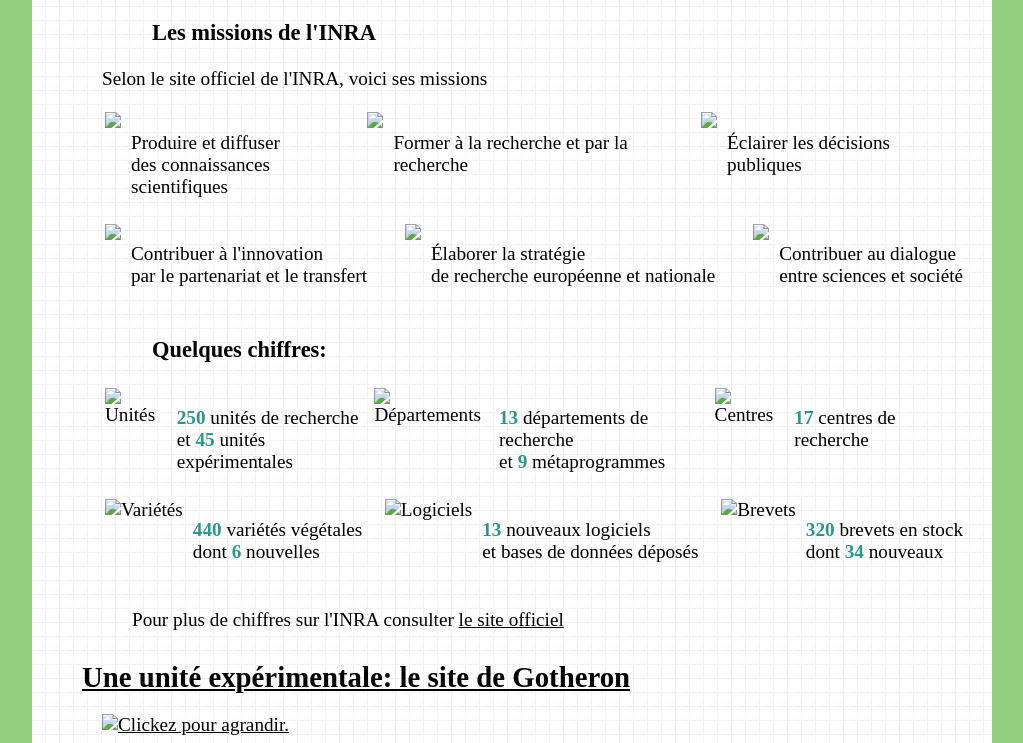
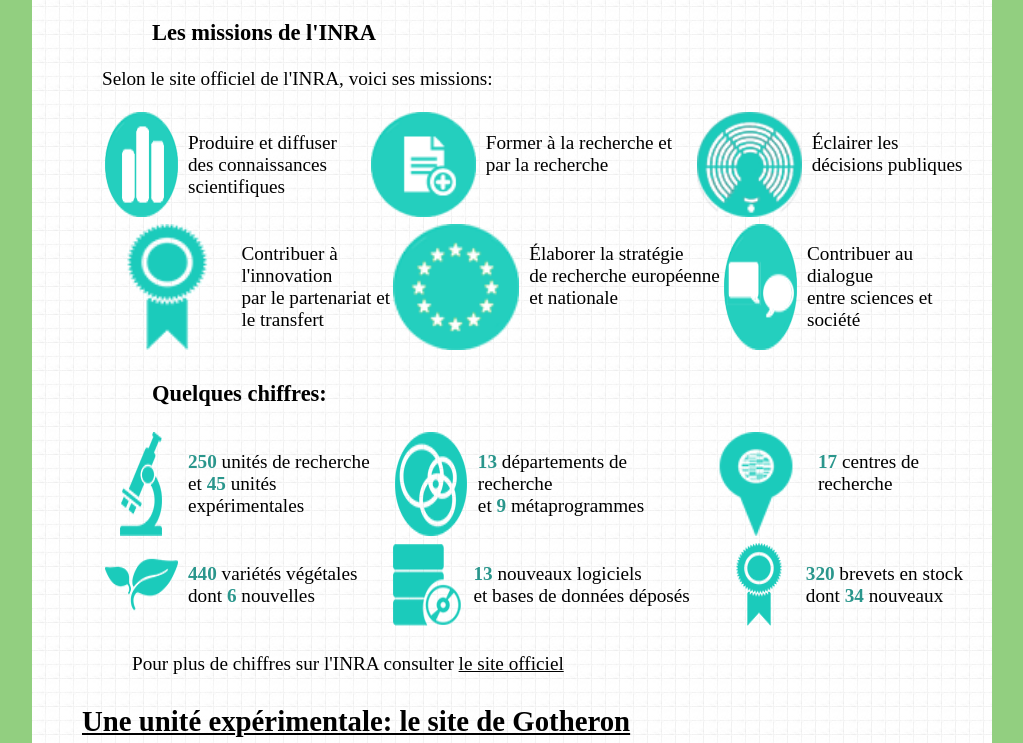
Before and after one commit to SiteSVTINRA/sitesvtinra.github.io, a plain HTML site: page hist.html in a window 1280 px wide. Shown: the part 917-1660 px from the top of the page, without its empty margins (128-1151 px from the left). Drawn offline with Linux system fonts and the light colour scheme.

Commit message:
Update hist.html

```diff
--- a/hist.html
+++ b/hist.html
@@ -9,7 +9,6 @@
 	<header>
 		<div>
 			<h1>Retour de la sortie à l'INRA du mercredi 2 octobre 2019</h1>
-			<p>Nous sommes partis visiter le site de l'INRA de Gotheron avec notre classe de spécialités de SVT.</p>
 		</div>
 		<nav>
 			<ul>
@@ -39,33 +38,33 @@
 			leurs propositions sont formulées dans un rapport remis aux ministères de tutelle en octobre 2018. En mai 2019, il est annoncé que l'organisme résultant de la fusion au 1er janvier 2020 aura pour nom Institut national de recherche pour l’agriculture, l’alimentation et l’environnement (INRAE). </p>
 
 			<h3>Les missions de l'INRA</h3>
-			<p>Selon le site officiel de l'INRA, voici ses missions</p>
+			<p>Selon le site officiel de l'INRA, voici ses missions:</p>
 			<table>
 				<tr>
 					<td>
-						<img src='livres.png'>
+						<img src='Images/livres.png'>
 						<p>Produire et diffuser<br>des connaissances scientifiques</p>
 					</td>
 					<td>
-						<img src='former.png'>
+						<img src='Images/former.png'>
 						<p>Former à la recherche et par la recherche</p>
 					</td>
 					<td>
-						<img src='politique.png'>
+						<img src='Images/politique.png'>
 						<p>Éclairer les décisions publiques</p>
 					</td>
 				</tr>
 				<tr>
 					<td>
-						<img src='brevets.png'>
+						<img src='Images/brevets.png'>
 						<p>Contribuer à l'innovation<br>par le partenariat et le transfert</p>
 					</td>
 					<td>
-						<img src='europe.png'>
+						<img src='Images/europe.png'>
 						<p>Élaborer la stratégie<br>de recherche européenne et nationale</p>
 					</td>
 					<td>
-						<img src='dialogue.png'>
+						<img src='Images/dialogue.png'>
 						<p>Contribuer au dialogue<br>entre sciences et société </p>
 					</td>
 				</tr>
@@ -75,33 +74,33 @@
 			<table>
 				<tr>
 					<td>
-						<img src="unites.png" alt="Unités">
+						<img src="Images/unites.png" alt="Unités">
 						<p><span class="chiffre">250</span> unités de recherche <br>et <span class="chiffre">45</span> unités expérimentales</p>
 					</td>
 					<td>
-						<img src="departements.png" alt="Départements">
+						<img src="Images/departements.png" alt="Départements">
 						<p><span class="chiffre">13</span> départements de recherche
 						<br>et <span class="chiffre">9</span> métaprogrammes </p>
 					</td>
 					<td>
-						<img src="centres.png" alt="Centres">
+						<img src="Images/centres.png" alt="Centres">
 						<p><span class="chiffre">17</span> centres de recherche </p>
 					</td>
 				</tr>
 				<tr>
 					<td>
-						<img src="varietes.png" alt="Variétés">
+						<img src="Images/varietes.png" alt="Variétés">
 						<p><span class="chiffre">440</span> variétés végétales
 						<br>dont <span class="chiffre">6</span> nouvelles </p>
 					</td>
 					<td>
-						<img src="logiciels.png" alt="Logiciels">
+						<img src="Images/logiciels.png" alt="Logiciels">
 						<p><span class="chiffre">13</span> nouveaux logiciels
 						<br>et bases de données déposés
 						</p>
 					</td>
 					<td>
-						<img src="brevets.png" alt="Brevets">
+						<img src="Images/brevets.png" alt="Brevets">
 						<p><span class="chiffre">320</span> brevets en stock
 						<br>dont <span class="chiffre">34</span> nouveaux </p>
 					</td>
@@ -111,15 +110,19 @@
 		</article>
 		<h2>Une unité expérimentale: le site de Gotheron</h2>
 		<article>
-			<a href="carte_gd.png"><img src="carte.png" title="Clickez pour agrandir."></a>
+			<a href="Images/carte_gd.png"><img src="Images/carte.png" title="Clickez pour agrandir."></a>
 			<p>L’unité expérimentale de recherches intégrées (UERI) de Gotheron est située en moyenne vallée du Rhône à proximité de Valence dans la Drôme. <br>Elle développe des programmes d’expérimentation-recherche sur les systèmes de culture durables en arboriculture fruitière.<br>L’objectif général de l’unité est de proposer et tester des itinéraires techniques novateurs pour assurer une production de fruits de qualité en réduisant les intrants dans les vergers : quels vergers pour une production de fruits durable ?</p>
-			<p>Le site de Gotheron s'étend sur 90 hectares dont 20 hectares de verger.<br>23 personnes y travaillent. L'objectif initial était d'y <strong>réduire de 50 % l'utilisation de pesticides</strong>.<br>Aujourd'hui, l'objectif de l'INRA et de <strong>réduire à 25 % l'usage de pesticides</strong> soit 5 traitements par an.</p>
+			<div class="align">
+				<img src="Images/hangar.jpg" alt="Un hangar de rangement">
+				<p class='center'>Le site de Gotheron s'étend sur 90 hectares dont 20 hectares de verger.<br>23 personnes y travaillent. L'objectif initial était d'y <strong>réduire de 50 % l'utilisation de pesticides</strong>.<br>Aujourd'hui, l'objectif de l'INRA et de <strong>réduire à 25 % l'usage de pesticides</strong> soit 5 traitements par an.</p>
+			</div>
 			<p>Ce site vise à créer les conditions pour avoir un fruit de qualité en réduisant l'usage des pesticides, qui sont un problème pour la santé humaine en utilisant, par exemple, des bactéries ennemies des insectes pour les empêcher d'attaquer les fruits (bio-contrôle), plutôt que des insecticides dont des résidus resteraient dans l'arbre.</p>
 			<p>Cette unité expérimentale pratique trois types d'agriculture :</p>
 			<ul>
 				<li>de l'<strong>agriculture biologique</strong>;</li>
 				<li>de l'<strong>agriculture conventionnelle</strong> dans des parcelles références : on pratique une vingtaine de traitements par an ; l'arrosage est fait par des tuyaux en surface qui arrosent donc aussi l'herbe, ce qui fait que l'on doit désherber souvent, ce qui perturbe les animaux ; de plus, l'humidité en surface est propice à l'apparition de maladies.</li>
-				<li>De l'<strong>agriculture bas-intrants</strong> où l'on réduit l'usage des pesticides. Par exemple, sachant que les pucerons mangent la sève des arbres contenant de l'azote, plutôt que d'utiliser des insecticides contre eux, l'INRA va diminuer l'apport d'engrais azotés pour que les pucerons n'attaquent pas ses arbres.
+				<li>De l'<strong>agriculture bas-intrants</strong> où l'on réduit l'usage des pesticides. Le but de cette agriculture est de réduire les intrants(d'abord les pesticides puis l'eau et les hangrais).
+				 Par exemple, sachant que les pucerons mangent la sève des arbres contenant de l'azote, plutôt que d'utiliser des insecticides contre eux, l'INRA va diminuer l'apport d'engrais azotés pour que les pucerons n'attaquent pas ses arbres.
 				</li>
 			</ul>
 		</article>
```
